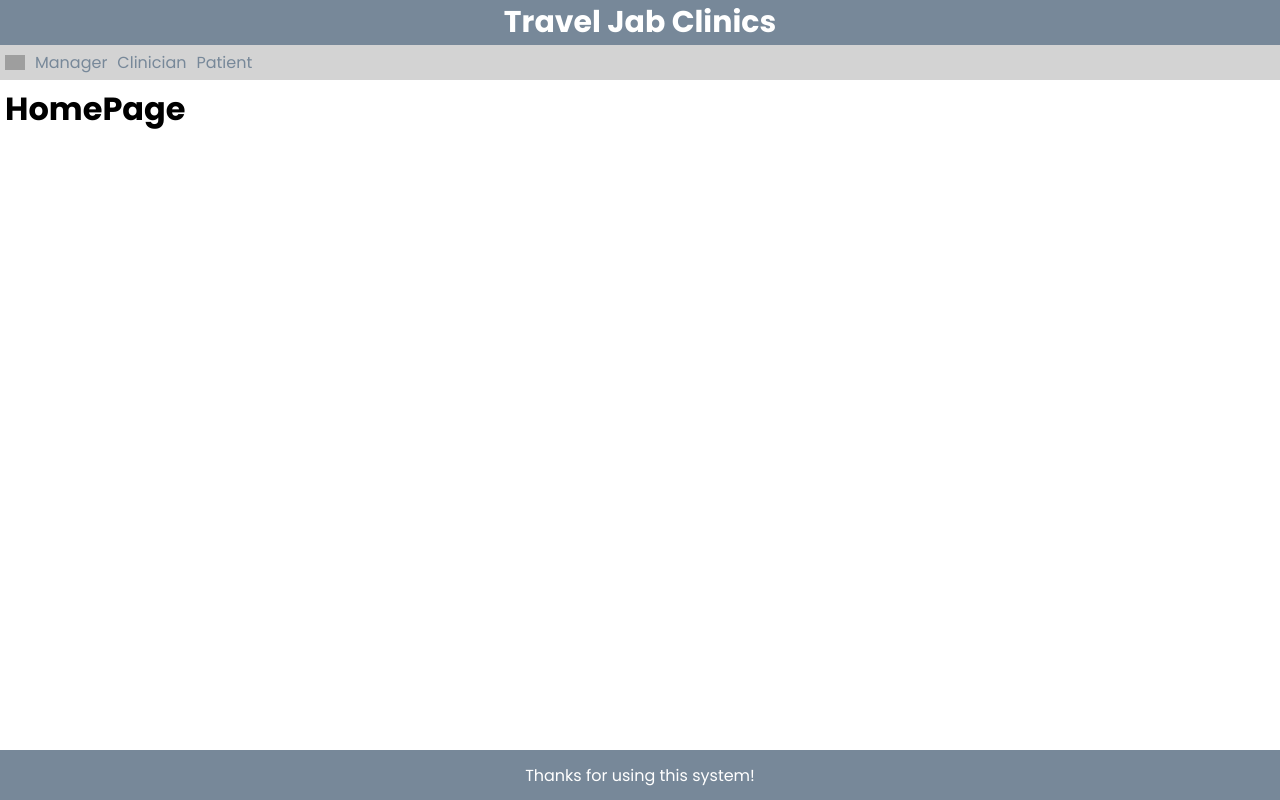
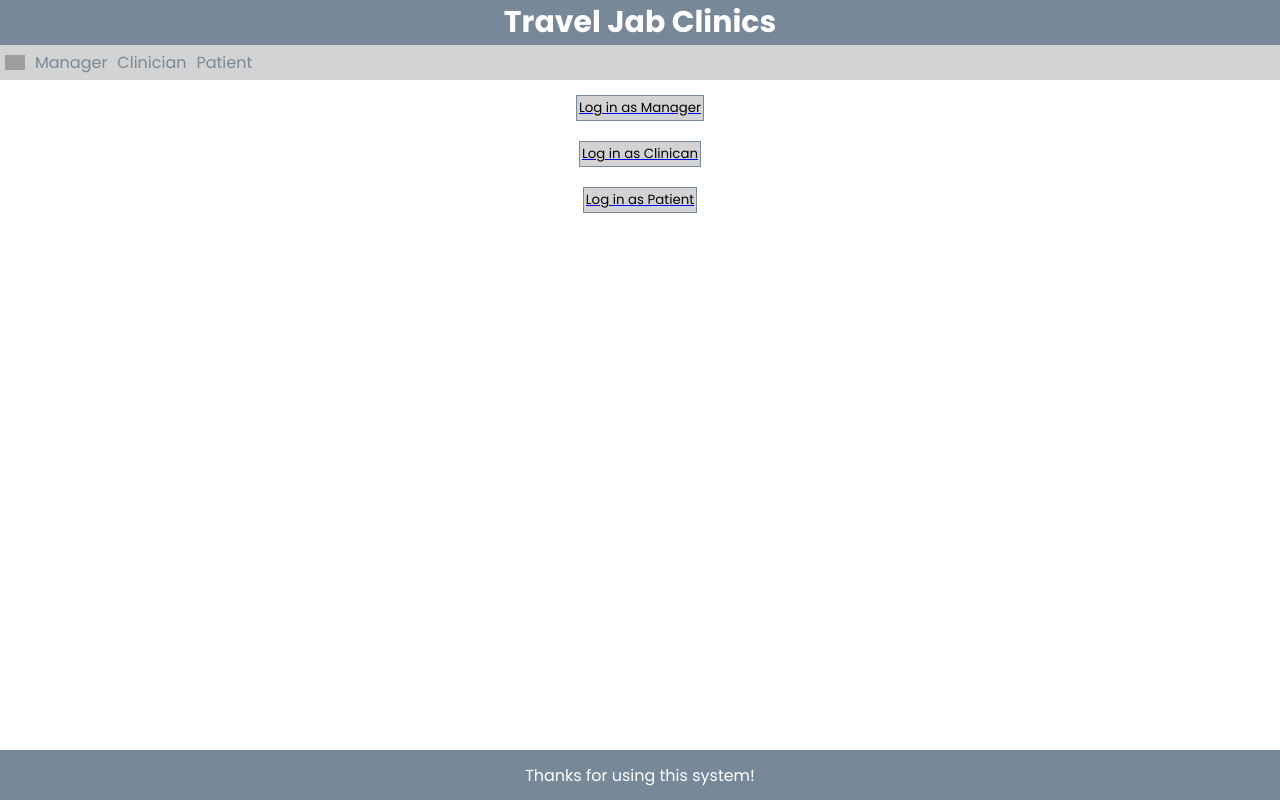
Before and after one commit to ibrahimmajeed2021-byte/Database, a React (Vite) app: page / in a window 1280 px wide. Built offline with nearby package versions, Linux system fonts and the light colour scheme; grey boxes are pictures that could not be loaded.

Commit message:
Added landing page with three buttons for the three roles

```diff
--- a/src/App.jsx
+++ b/src/App.jsx
@@ -5,6 +5,7 @@ import Clinician from "./Views/Clinician.jsx";
 import Patient from "./Views/Patient.jsx";
 import PageNotFound from "./Views/404.jsx";
 import HomePage from "./Views/HomePage.jsx";
+import Landing from "./Views/Landing.jsx";
 
 function App() {
   const user = "manager";
@@ -14,7 +15,7 @@ function App() {
       <BrowserRouter>
         <Layout user={user}>
           <Routes>
-            <Route path="/" element={<HomePage />} />
+            <Route path="/" element={<Landing />} />
             <Route path="/manager" element={<Manager />} />
             <Route path="/clinician" element={<Clinician />} />
             <Route path="/patient" element={<Patient />} />
--- /dev/null
+++ b/src/Views/Landing.jsx
@@ -0,0 +1,20 @@
+import "./Landing.scss";
+import { Link } from "react-router-dom";
+
+function Landing() {
+  return (
+    <div>
+      <Link to="/login/manager" className="loginButton">
+        <button>Log in as Manager</button>
+      </Link>
+      <Link to="/login/clinician" className="loginButton">
+        <button>Log in as Clinican</button>
+      </Link>
+      <Link to="/login/patient" className="loginButton">
+        <button>Log in as Patient</button>
+      </Link>
+    </div>
+  );
+}
+
+export default Landing;
--- /dev/null
+++ b/src/Views/Landing.scss
@@ -0,0 +1,5 @@
+.loginButton {
+  display: flex;
+  justify-content: center;
+  padding: 5px;
+}
```
